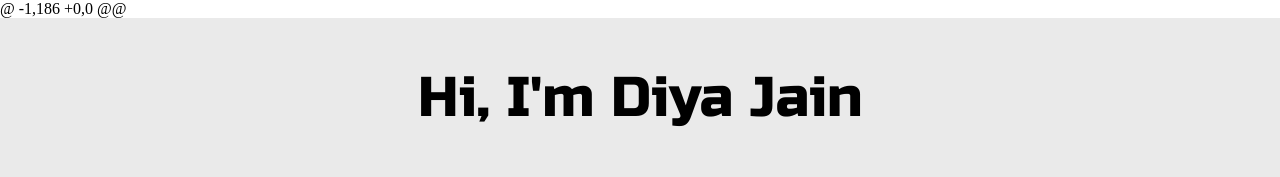
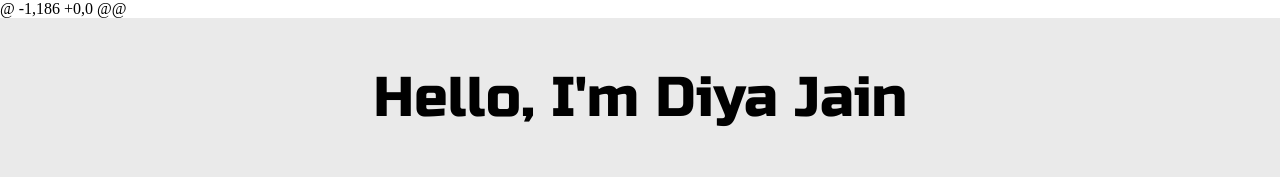
Before and after one commit to diyaajain/portfolio-website, a plain HTML site: page index.html in a window 1280 px wide. Shown: the top 177 px of the page. Drawn offline with Linux system fonts and the light colour scheme.

Commit message:
Update index.html

```diff
--- a/index.html
+++ b/index.html
@@ -19,7 +19,7 @@
 	<section class="s1">
 		<div class="main-container">
 			<div class="greeting-wrapper">
-				<h1>Hi, I'm Diya Jain</h1>
+				<h1>Hello, I'm Diya Jain</h1>
 			</div>
 
 
```
